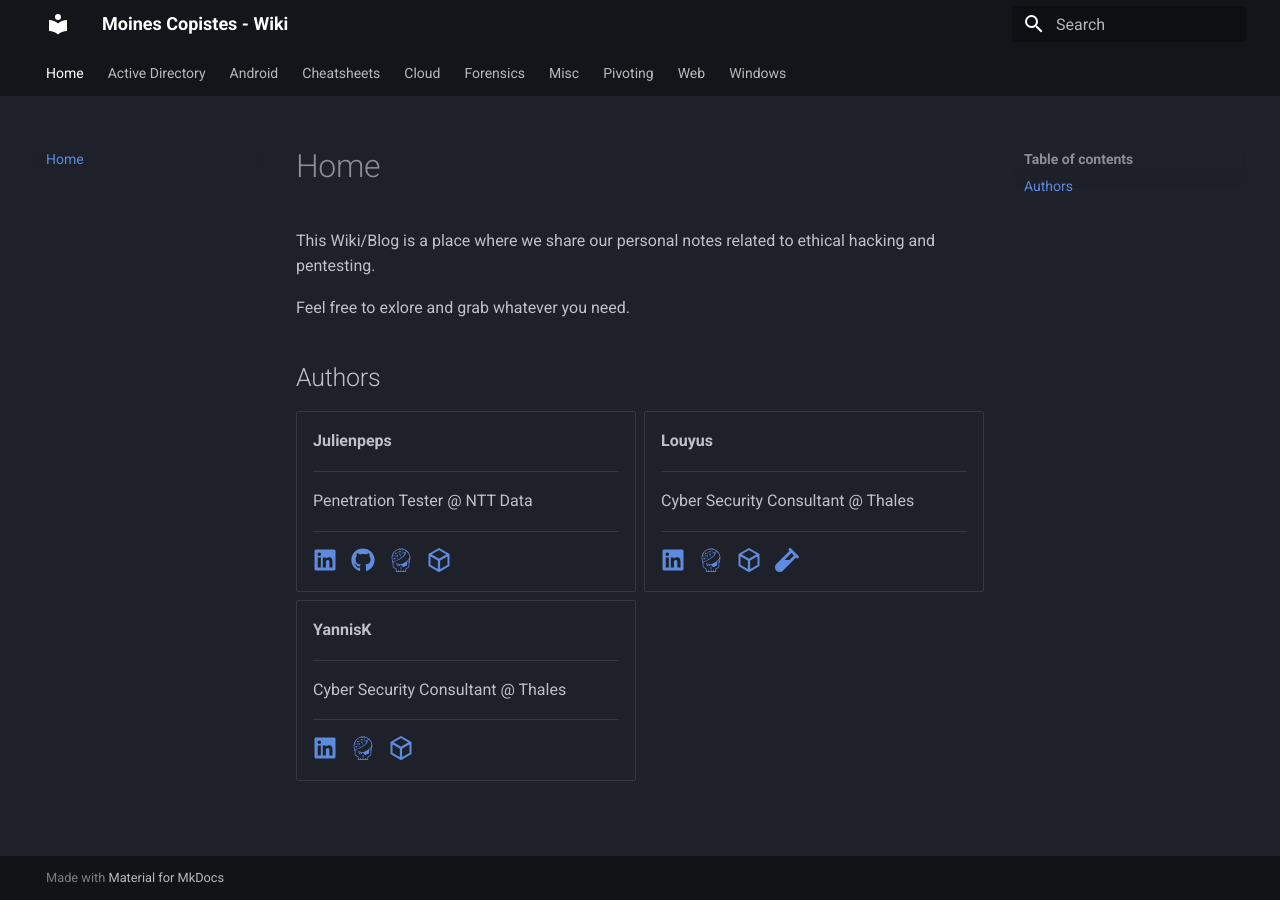
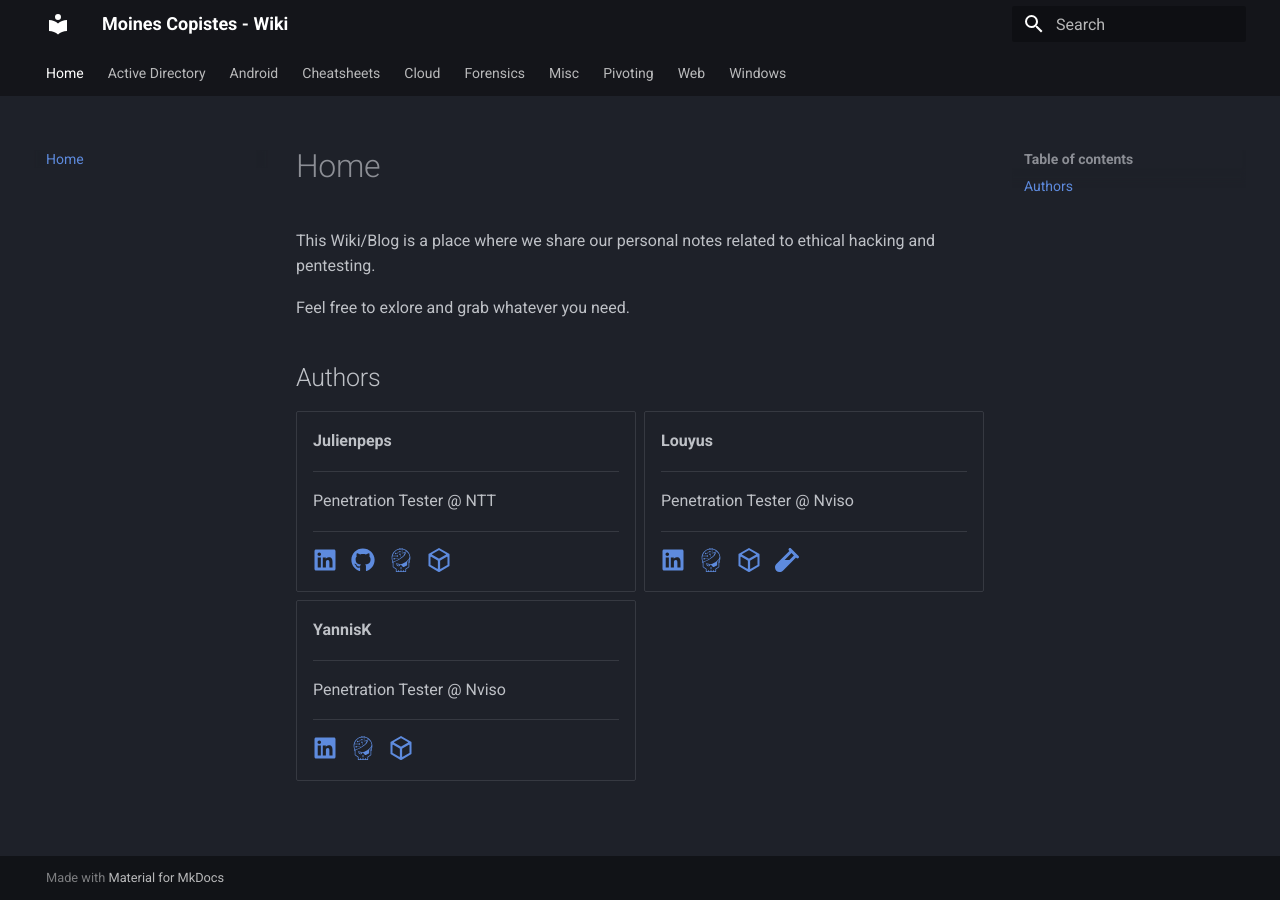
Before and after one commit to Moines-Copistes/wiki, an MkDocs documentation site: the page built from docs/index.md, in a window 1280 px wide. Built offline with MkDocs 1.6.1 and Material for MkDocs 9.7.7, drawn with Linux system fonts in a browser that asks for light colours.

Commit message:
Update job titles for team members

```diff
--- a/docs/index.md
+++ b/docs/index.md
@@ -13,7 +13,7 @@ Feel free to exlore and grab whatever you need.
 
     ---
 
-    Penetration Tester @ NTT Data
+    Penetration Tester @ NTT
 
     ---
 
@@ -27,7 +27,7 @@ Feel free to exlore and grab whatever you need.
 
     ---
 
-    Cyber Security Consultant @ Thales
+    Penetration Tester @ Nviso
 
     ---
 
@@ -41,7 +41,7 @@ Feel free to exlore and grab whatever you need.
 
     ---
 
-    Cyber Security Consultant @ Thales
+    Penetration Tester @ Nviso
 
     ---
 
```
